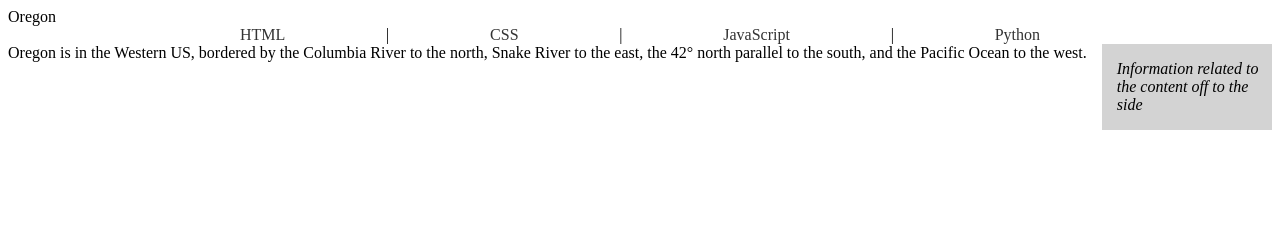
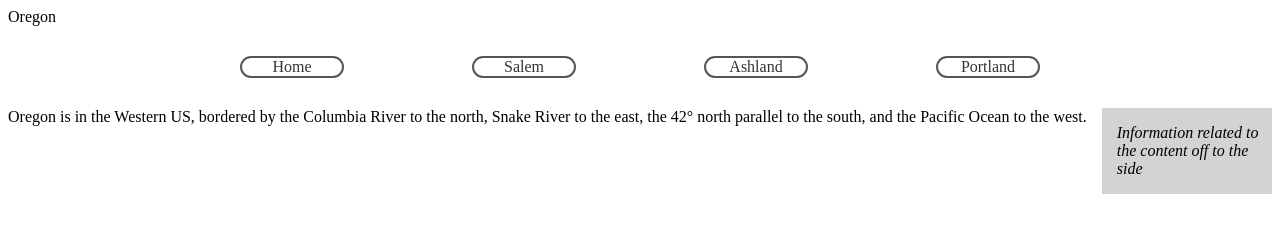
Before and after one commit to AndrewJesse/StateWebsite, a plain HTML site: page index.html in a window 1280 px wide. Drawn offline with Linux system fonts and the light colour scheme.

Commit message:
added button styling to nav

```diff
--- a/css/styles.css
+++ b/css/styles.css
@@ -30,15 +30,22 @@ nav {
     justify-content: space-between;
     max-width: 800px;  /* You can adjust this value based on your preference */
     margin: 0 auto;    /* This will horizontally center the nav on the page */
-    padding: 0 10px;   /* A little padding on the sides to ensure the links don't touch the edges */
+    padding: 30px 10px;   /* A little padding on the sides to ensure the links don't touch the edges */
 }
 
 nav a {
+    display: inline-block;
+    text-align: center;
+    width: 100px;
     text-decoration: none;  /* Remove the default underline */
-    color: #333;            /* Set a color; change as needed */
+    color: #333;
+    border: 2px solid #555555;
+    border-radius: 12px;
 }
 
-/* Optional: Add some hover effect for better user feedback */
 nav a:hover {
-    text-decoration: underline;
+    font-weight: bold;            /* Makes the text bold */
+    transform: scale(1.30);             /* Makes the text bigger */
+    background-color: #e7e7e7;
+
 }
--- a/index.html
+++ b/index.html
@@ -9,10 +9,10 @@
 	<body>
 		<header>Oregon</header>
 		<nav>
-			<a href="/html/">HTML</a> |
-			<a href="/css/">CSS</a> |
-			<a href="/js/">JavaScript</a> |
-			<a href="/python/">Python</a>
+			<a class="button" href="/html/">Home</a>
+			<a href="pages/salem/">Salem</a>
+			<a href="pages/ashland/">Ashland</a>
+			<a href="pages/portland/">Portland</a>
 		  </nav>
 		<section class="content">Oregon is in the Western US, bordered by the Columbia River to the north,
 			Snake River to the east, the 42° north parallel to the south,
```
